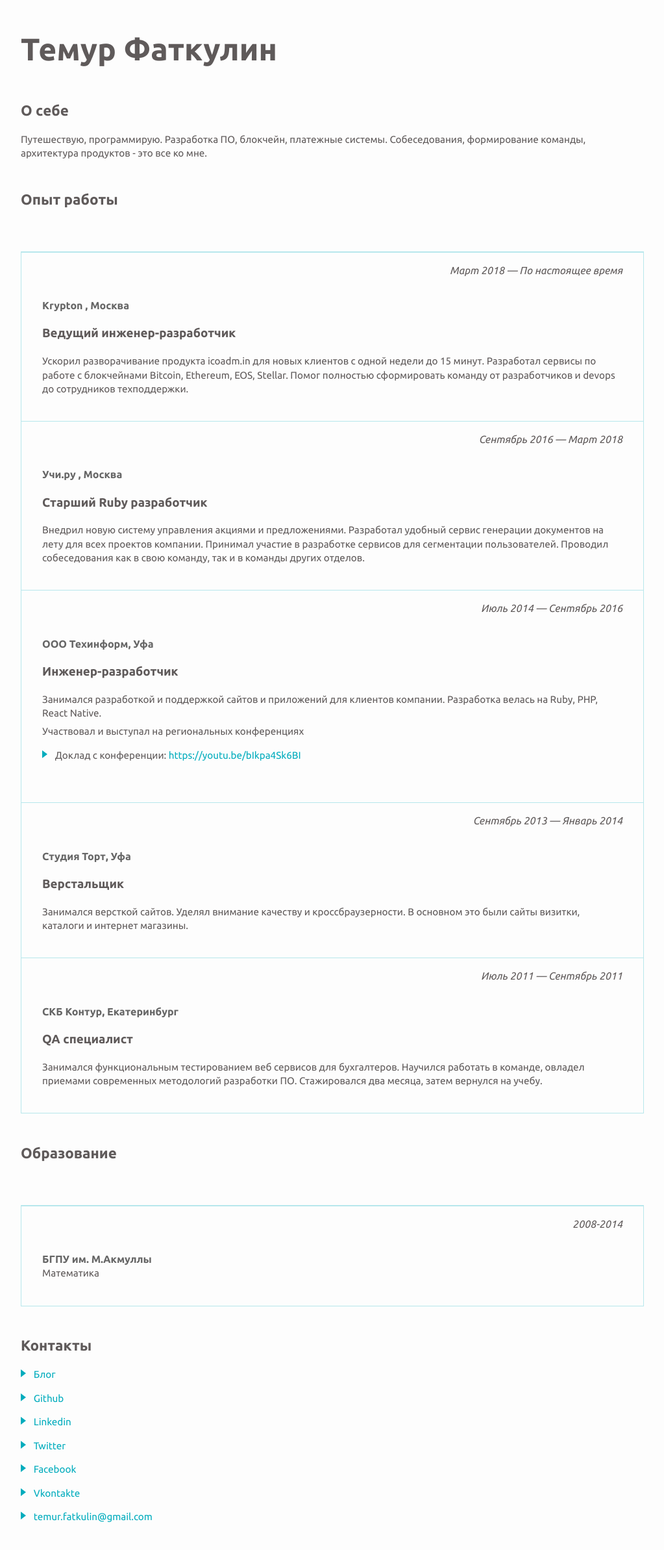
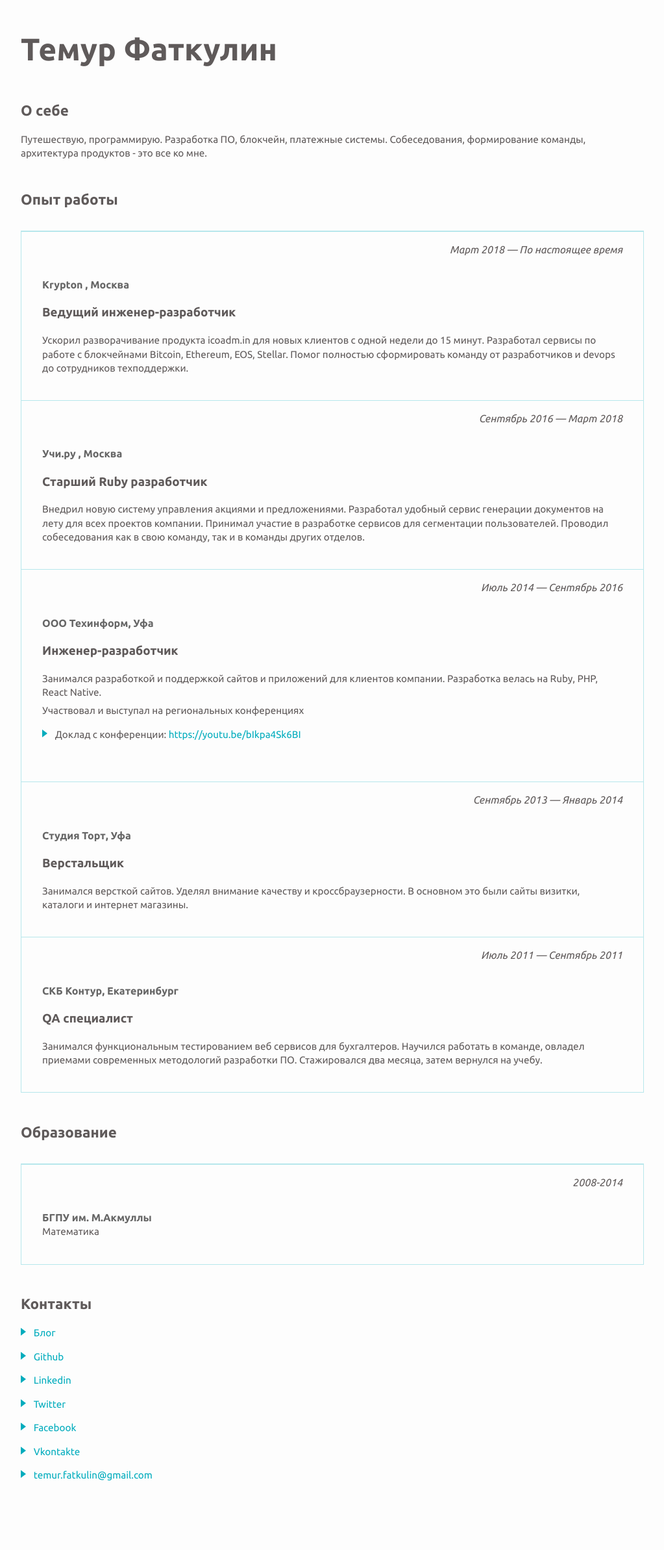
Before and after one commit to istickz/istickz.github.io, a Jekyll site: the page built from cv.md, in a window 1280 px wide. Shown: the whole page at 65% size, without its empty margins (128-1151 px from the left). Built offline with Jekyll 4.4.1, drawn with Linux system fonts in a browser that asks for light colours; after the commit the page ends 2322 px from its top, so only the background shows below that.

Commit message:
upd cv styles

```diff
--- a/_sass/cv.scss
+++ b/_sass/cv.scss
@@ -42,15 +42,14 @@ strong {
 }
 
 dl {
-  margin-top: 4em;
+  margin-top: 2em;
   border: 1px solid rgba(0, 172, 189, 0.28);
 }
 
 dt {
   text-align: right;
   border-top: 1px solid rgba(0, 172, 189, 0.28);
-  padding-top: 1em;
-  padding-right: 2em;
+  padding: 1em 2em 0
 }
 
 p {
```
